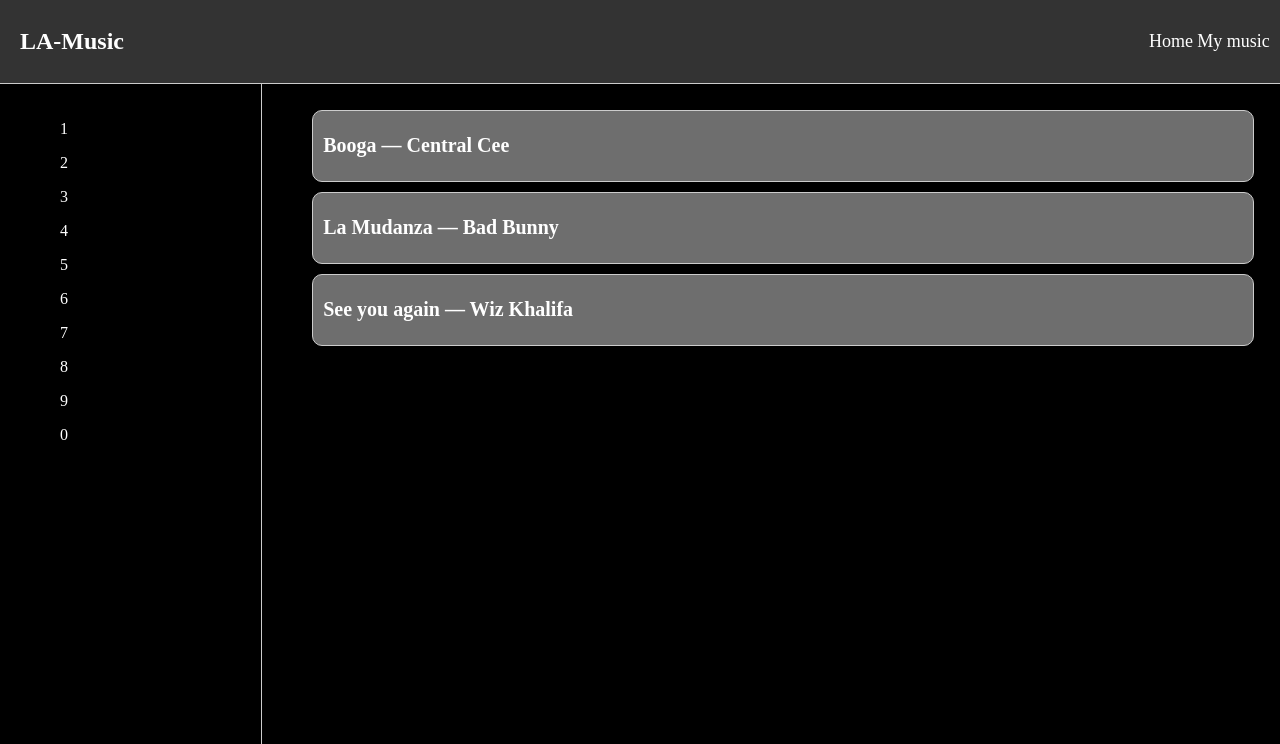
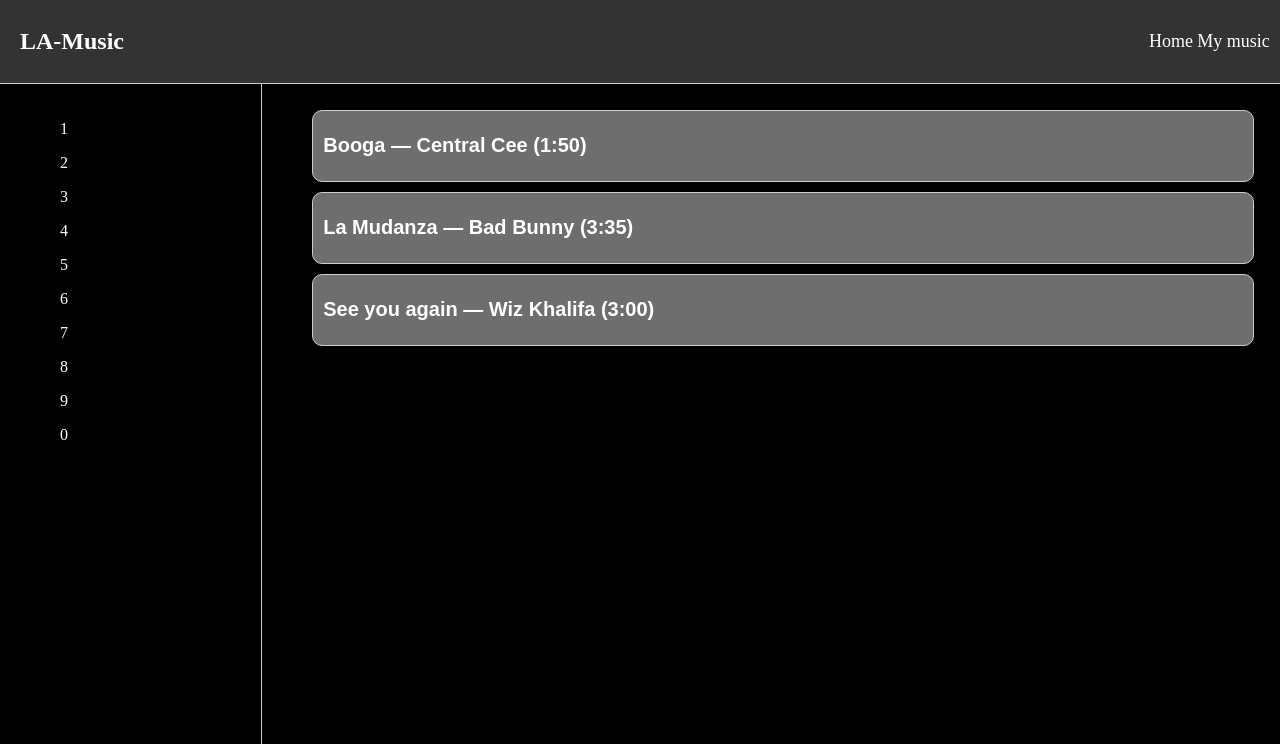
Before and after one commit to A-Lawrie/music-player, a plain HTML site: page index.html in a window 1280 px wide. Shown: the top 744 px of the page. Drawn offline with Linux system fonts and the light colour scheme.

Commit message:
Managed to add duration but not how I wanted it to be(I'll look back into this and how to take it to the end)

```diff
--- a/script.js
+++ b/script.js
@@ -1,7 +1,7 @@
 const songs = [
-  { title: "Booga", artist: "Central Cee", src: "audios/booga.mp3", img: "covers/booga.jpg" },
-  { title: "La Mudanza", artist: "Bad Bunny", src: "audios/la-mudanza.mp3", img: "covers/la-mudanza.jpg" },
-  { title: "See you again", artist: "Wiz Khalifa", src: "audios/see-you-again.mp3", img: "covers/see-you-again.jpg" },
+  { title: "Booga", artist: "Central Cee", src: "audios/booga.mp3", img: "covers/booga.jpg", duration: "1:50" },
+  { title: "La Mudanza", artist: "Bad Bunny", src: "audios/la-mudanza.mp3", img: "covers/la-mudanza.jpg", duration: "3:35" },
+  { title: "See you again", artist: "Wiz Khalifa", src: "audios/see-you-again.mp3", img: "covers/see-you-again.jpg", duration: "3:00" },
 ];
 
 const playlist = document.getElementById("playlist");
@@ -12,7 +12,7 @@
 //dynamic loop
 songs.forEach((song, index) => {
   const li = document.createElement("li");
-  li.textContent = `${song.title} — ${song.artist}`;
+  li.textContent = `${song.title} — ${song.artist} (${song.duration})`;
   li.addEventListener("click", () => loadSong(index));
   playlist.appendChild(li);
 });
--- a/style.css
+++ b/style.css
@@ -58,6 +58,7 @@
     border-bottom: 1px solid #ccc;
 }
 .songs ul li{
+    font-family: Arial, sans-serif;
     color: white;
     font-size: 20px;
     font-weight: bold;
@@ -72,6 +73,10 @@
     cursor: pointer;
     display: flex;
     align-items: center;
+}
+.songs ul:last-child{
+    align-self: right;
+    justify-content: end;
 }
 .controller-section{
     padding-left: 30px;
```
